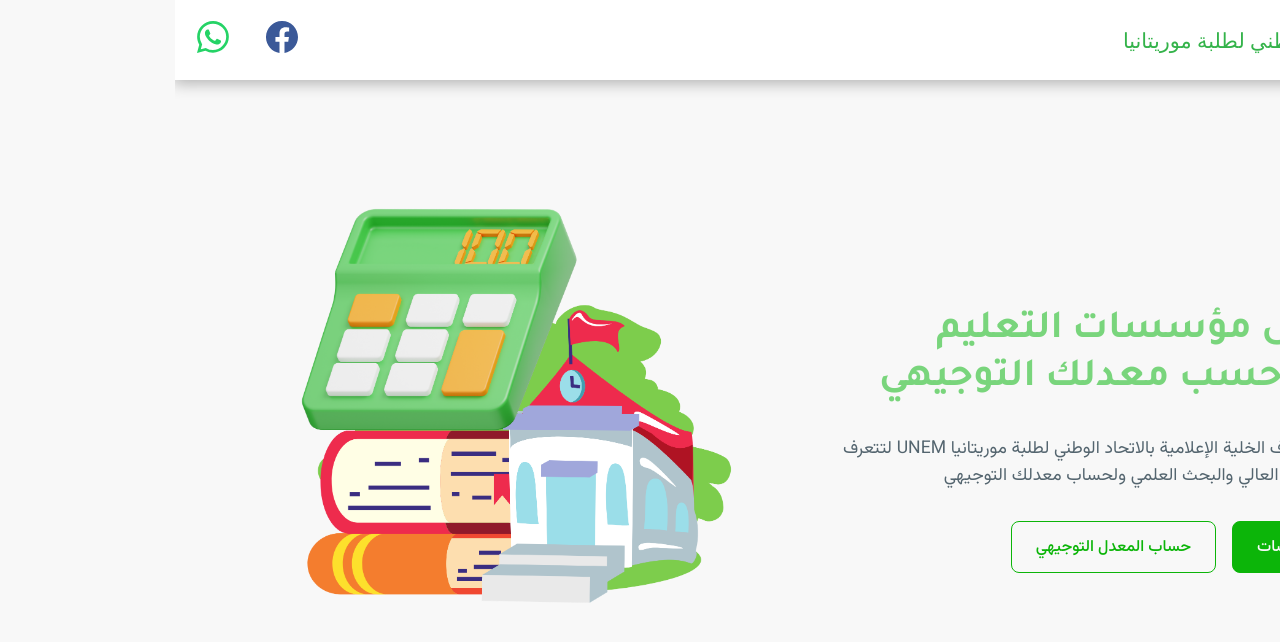
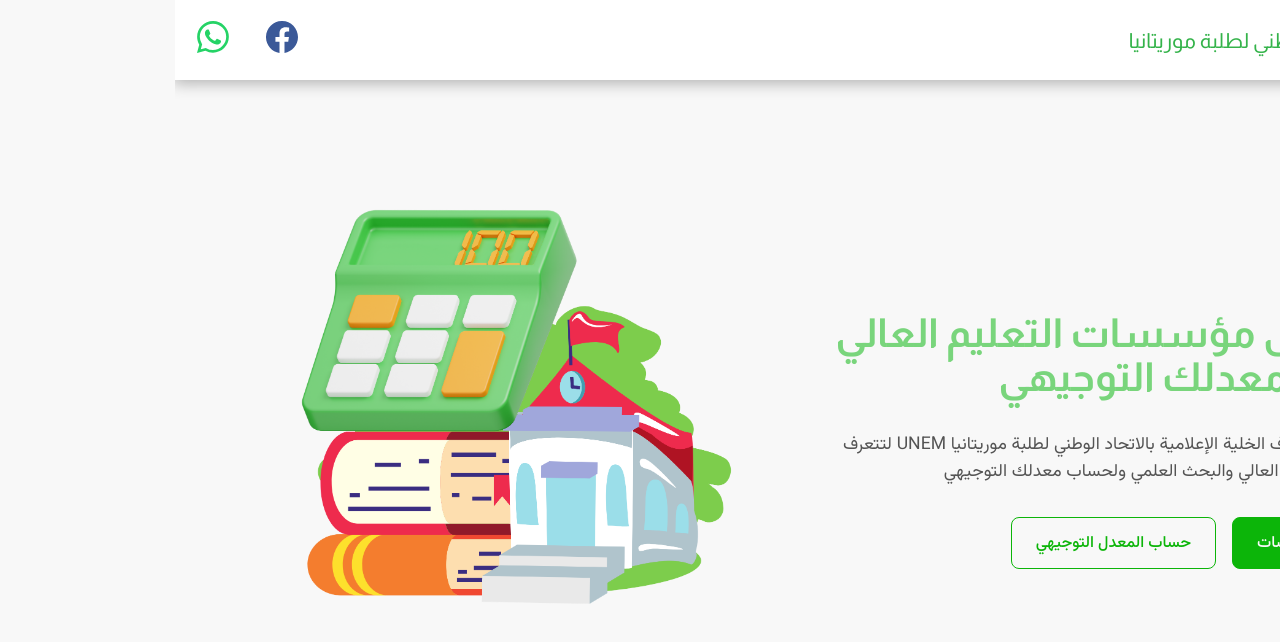
Before and after one commit to ahmed-abdat/UNEM, a React (Vite) app: page / in a window 1280 px wide. Shown: the top 642 px of the page. Built offline with nearby package versions, Linux system fonts and the light colour scheme.

Commit message:
change font

```diff
--- a/src/components/styles/Hero.css
+++ b/src/components/styles/Hero.css
@@ -25,7 +25,7 @@
 }
 
 .hero .hero--container .hero--content h1 {
-    font-family: 'Tajawal' , sans-serif;
+    /* font-family: 'Tajawal' , sans-serif; */
     font-size: 2.5rem;
     font-weight: 700;
     margin-bottom: 1rem;
@@ -38,7 +38,7 @@
     font-size: 1.1rem;
     font-weight: 400;
     margin-bottom: 1rem;
-    color: #54656f;
+    color: #545454;
     max-width: 90%;
 }
 
--- a/src/components/styles/Menu.css
+++ b/src/components/styles/Menu.css
@@ -29,7 +29,6 @@
 }
 
 header .menu .link .content {
-    font-family: 'Vazirmatn', 'Tajawal', 'Roboto', sans-serif;
     font-size: 1.25rem;
     cursor: pointer;
 }
--- a/src/index.css
+++ b/src/index.css
@@ -5,6 +5,8 @@
 @import url('https://fonts.googleapis.com/css2?family=Roboto:wght@400;500;700&display=swap');
 /* Vazirmatn */
 @import url('https://fonts.googleapis.com/css2?family=Vazirmatn:wght@400;500;600;700&display=swap');
+
+@import url('https://fonts.googleapis.com/css2?family=Almarai:wght@300;400;700&display=swap');
 
 /* ? css variabele */
 :root {
@@ -38,7 +40,7 @@
 
 body {
   direction: rtl;
-  font-family: Segoe UI,Helvetica Neue,Helvetica,Lucida Grande,Arial,Ubuntu,Cantarell,Fira Sans,sans-serif , 'Amiri';
+  font-family: 'Almarai', sans-serif;
   background-color: var(--white-color-light);
   /* background-image: linear-gradient(180deg,var(--app-background),var(--app-background-deeper)); */
 
```
